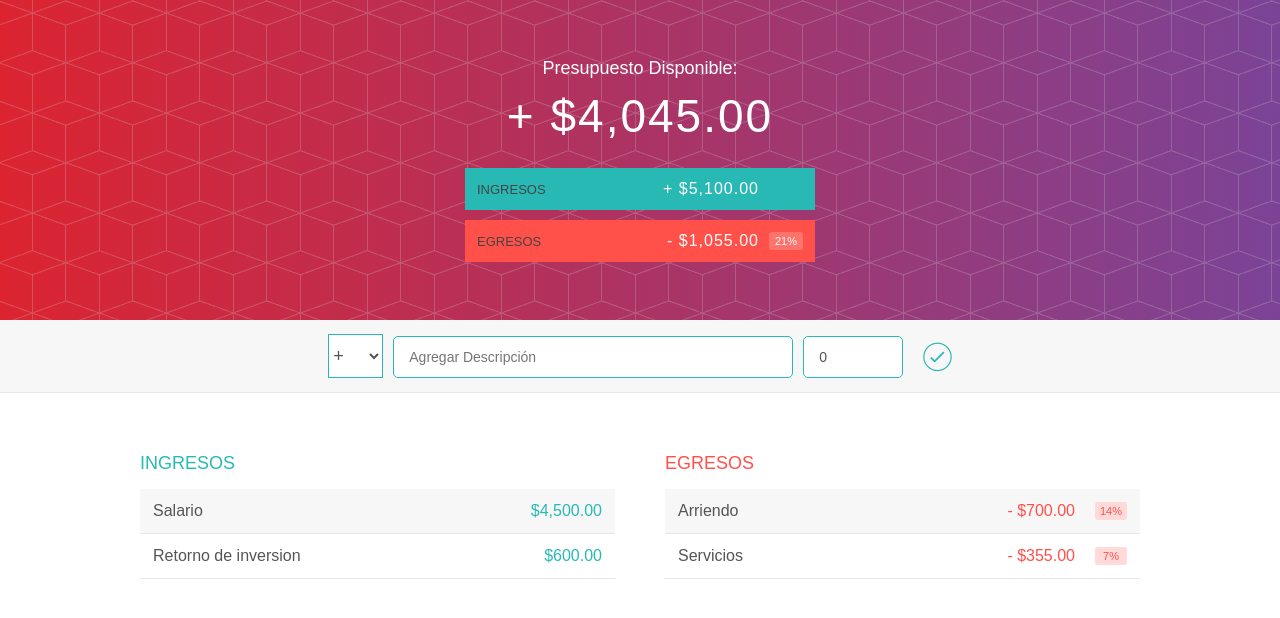
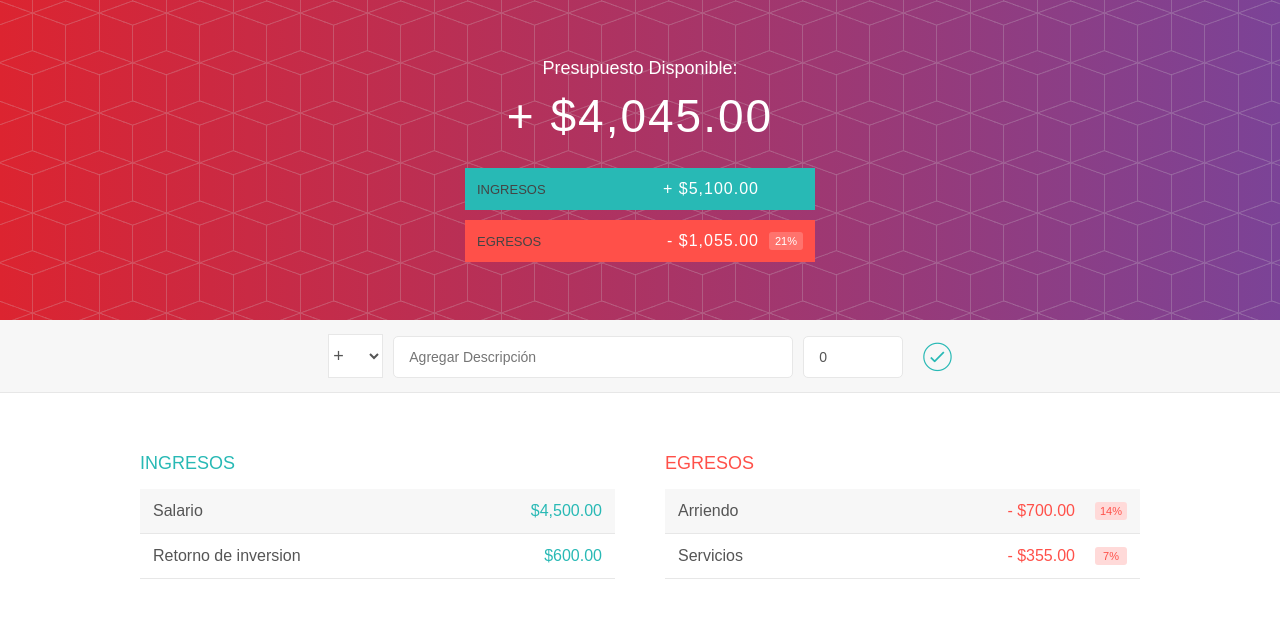
Before and after one commit to jfbarahonag/budget-app, an Angular app: page / in a window 1280 px wide. Shown: the top 618 px of the page. Built offline with nearby package versions, Linux system fonts and the light colour scheme.

Commit message:
changing styles logic

```diff
--- a/src/app/form/form.component.html
+++ b/src/app/form/form.component.html
@@ -7,8 +7,7 @@
         name="add_type"
         [(ngModel)]="selectedValue"
         [ngClass]="{
-          agregar_ingreso: is.income,
-          agregar_egreso: is.expense,
+          redfocus: is.expense,
         }"
       >
         <option value="ing" selected>+</option>
@@ -21,8 +20,7 @@
         placeholder="Agregar Descripción"
         [(ngModel)]="budgetItem.details"
         [ngClass]="{
-          agregar_ingreso: is.income,
-          agregar_egreso: is.expense,
+          redfocus: is.expense,
         }"
       />
       <input
@@ -32,16 +30,14 @@
         placeholder="Valor"
         [(ngModel)]="budgetItem.value"
         [ngClass]="{
-          agregar_ingreso: is.income,
-          agregar_egreso: is.expense
+          redfocus: is.expense
         }"
       />
       <button
         class="agregar_btn"
         (click)="onAddBudgetItem()"
         [ngClass]="{
-          agregar_ingreso_btn: is.income,
-          agregar_egreso_btn: is.expense,
+          red: is.expense,
         }"
       >
         <i class="ion-ios-checkmark-outline"></i>
--- a/src/styles.css
+++ b/src/styles.css
@@ -155,22 +155,6 @@ body {
   transition: border 0.3s;
 }
 
-.agregar_ingreso {
-  border: 1px solid var(--color-ingreso);
-}
-
-.agregar_egreso {
-  border: 1px solid var(--color-egreso);
-}
-
-.agregar_ingreso_btn {
-  color: var(--color-ingreso);
-}
-
-.agregar_egreso_btn {
-  color: var(--color-egreso);
-}
-
 .agregar_descripcion {
   width: 400px;
 }
@@ -183,7 +167,7 @@ body {
   font-size: 35px;
   background: none;
   border: none;
-  /* color: var(--color-ingreso); */
+  color: var(--color-ingreso);
   cursor: pointer;
   display: inline-block;
   vertical-align: middle;
@@ -199,7 +183,7 @@ body {
 .agregar_descripcion:focus,
 .agregar_valor:focus {
   outline: none;
-  /* border: 1px solid var(--color-ingreso); */
+  border: 1px solid var(--color-ingreso);
 }
 
 .agregar_btn:focus {
```
